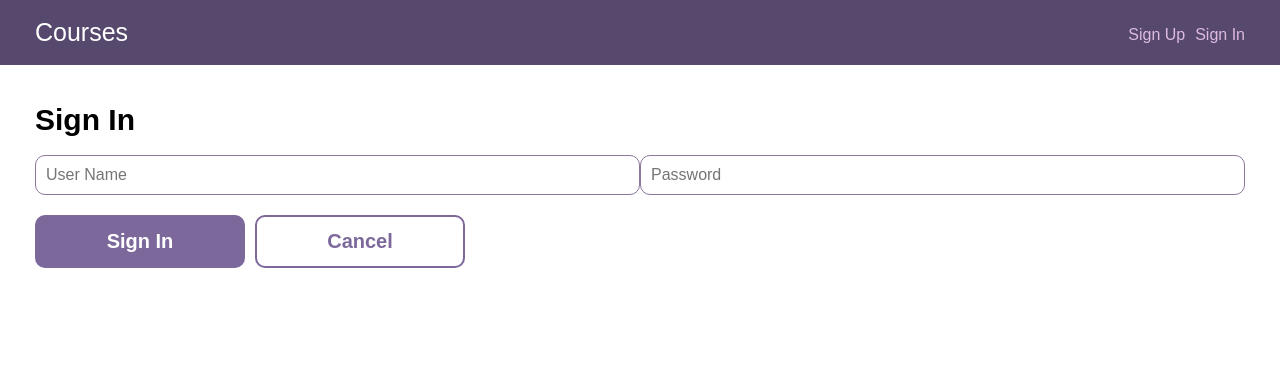
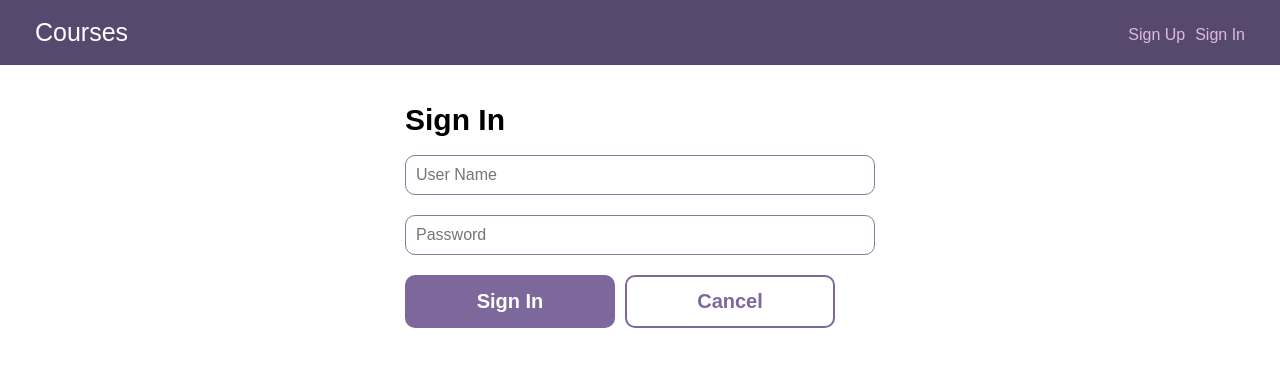
Before and after one commit to dantasyisland/team-treehouse-unit-10-Full-Stack-App, a React (Create React App) app in the folder client/: page /signin in a window 1280 px wide. Shown: the top 366 px of the page. Built offline with nearby package versions, Linux system fonts and the light colour scheme.

Commit message:
form layouts fixed - need to add labels

```diff
--- a/client/src/Components/CreateCourse.js
+++ b/client/src/Components/CreateCourse.js
@@ -64,6 +64,7 @@ export default class CreateCourse extends Component {
 
     return (
       <Form
+        className={"wrap"}
         headerText={"Create Course"}
         submit={this.submit}
         submitButtonText="Create Course"
@@ -71,6 +72,7 @@ export default class CreateCourse extends Component {
         errors={errors}
         elements={
           <>
+            <div className="main--flex">
               <div>
                 <input
                   id="title"
@@ -113,6 +115,7 @@ export default class CreateCourse extends Component {
                   placeholder="Materials Needed"
                 />
               </div>
+            </div>
           </>
         }
       />
--- a/client/src/Components/Form.js
+++ b/client/src/Components/Form.js
@@ -7,6 +7,7 @@ export default function Form({
   cancel,
   errors,
   elements,
+  className,
 }) {
   function handleSubmit(event) {
     event.preventDefault();
@@ -20,11 +21,12 @@ export default function Form({
 
   return (
     <main>
-      <div className="wrap">
+      <div className={className}>
         <h2>{headerText}</h2>
         <ErrorsDisplay errors={errors} />
         <form onSubmit={handleSubmit} type="submit">
-          <div className="main--flex">{elements}</div>
+          {/* This is only for update and create course - part of elements? <div className="main--flex"></div> */}
+          {elements}
           <button className="button" type="submit">
             {submitButtonText}
           </button>
--- a/client/src/Components/UpdateCourse.js
+++ b/client/src/Components/UpdateCourse.js
@@ -79,6 +79,7 @@ export default class UpdateCourse extends Component {
 
     return (
       <Form
+        className={"wrap"}
         headerText={"Update Course"}
         submit={this.submit}
         submitButtonText={"Update Course"}
@@ -86,6 +87,7 @@ export default class UpdateCourse extends Component {
         errors={this.state.errors}
         elements={
           <>
+            <div className="main--flex">
               <div>
                 <input
                   id="title"
@@ -128,6 +130,7 @@ export default class UpdateCourse extends Component {
                   placeholder="Materials Needed"
                 />
               </div>
+            </div>
           </>
         }
       />
--- a/client/src/Components/UserSignIn.js
+++ b/client/src/Components/UserSignIn.js
@@ -57,6 +57,7 @@ export default class UserSignIn extends Component {
     return (
       <Form
         headerText={"Sign In"}
+        className={"form--centered"}
         submit={this.submit}
         submitButtonText="Sign In"
         errors={errors}
--- a/client/src/Components/UserSignUp.js
+++ b/client/src/Components/UserSignUp.js
@@ -49,6 +49,7 @@ export default class UserSignUp extends Component {
     const { firstName, lastName, emailAddress, password, errors } = this.state;
     return (
       <Form
+        className={"form--centered"}
         headerText={"Sign Up"}
         submit={this.submit}
         submitButtonText="Sign Up!"
```
Also changed, not shown: 1 other file (tests, documents, lock files or other folders). Lines whose indentation alone changed are shown as unchanged.
